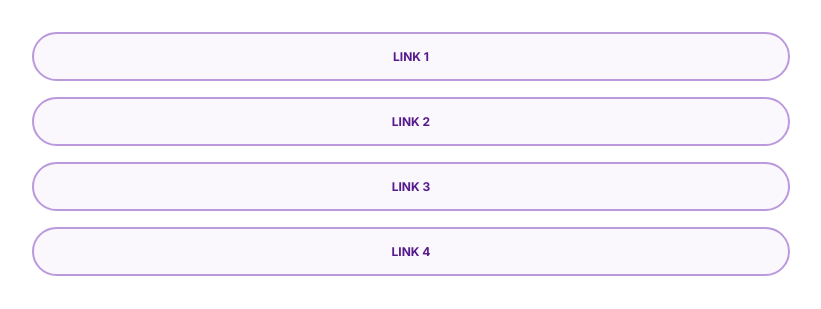
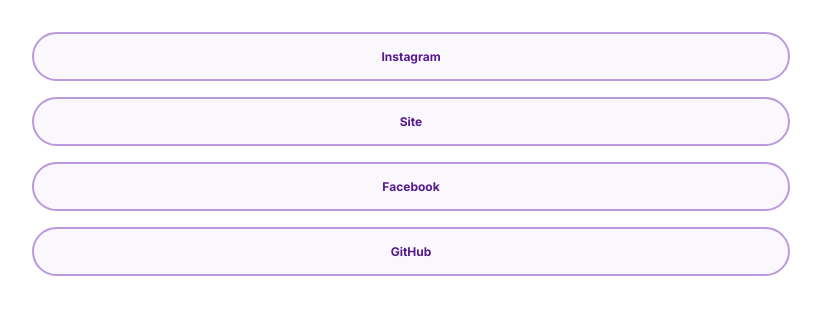
Before and after one commit to eulucasviana/Social-Link, a plain HTML site: page index.html in a window 1280 px wide. Shown: the part 317-626 px from the top of the page, without its empty margins (229-1050 px from the left). Drawn offline with Linux system fonts and the light colour scheme.

Commit message:
Alterações HTML

```diff
--- a/index.html
+++ b/index.html
@@ -22,25 +22,25 @@
       </div>
       <div class="social-link1">
         <button>
-          <a href="">LINK 1</a>
+          <a href="">Instagram</a>
         </button>
       </div>
 
       <div class="social-link2">
         <button>
-          <a href="">LINK 2</a>
+          <a href="">Site</a>
         </button>
       </div>
 
       <div class="social-link3">
         <button>
-          <a href="">LINK 3</a>
+          <a href="">Facebook</a>
         </button>
       </div>
 
       <div class="social-link4">
         <button>
-          <a href="">LINK 4</a>
+          <a href="">GitHub</a>
         </button>
       </div>
       <div class="social-icons">
```
